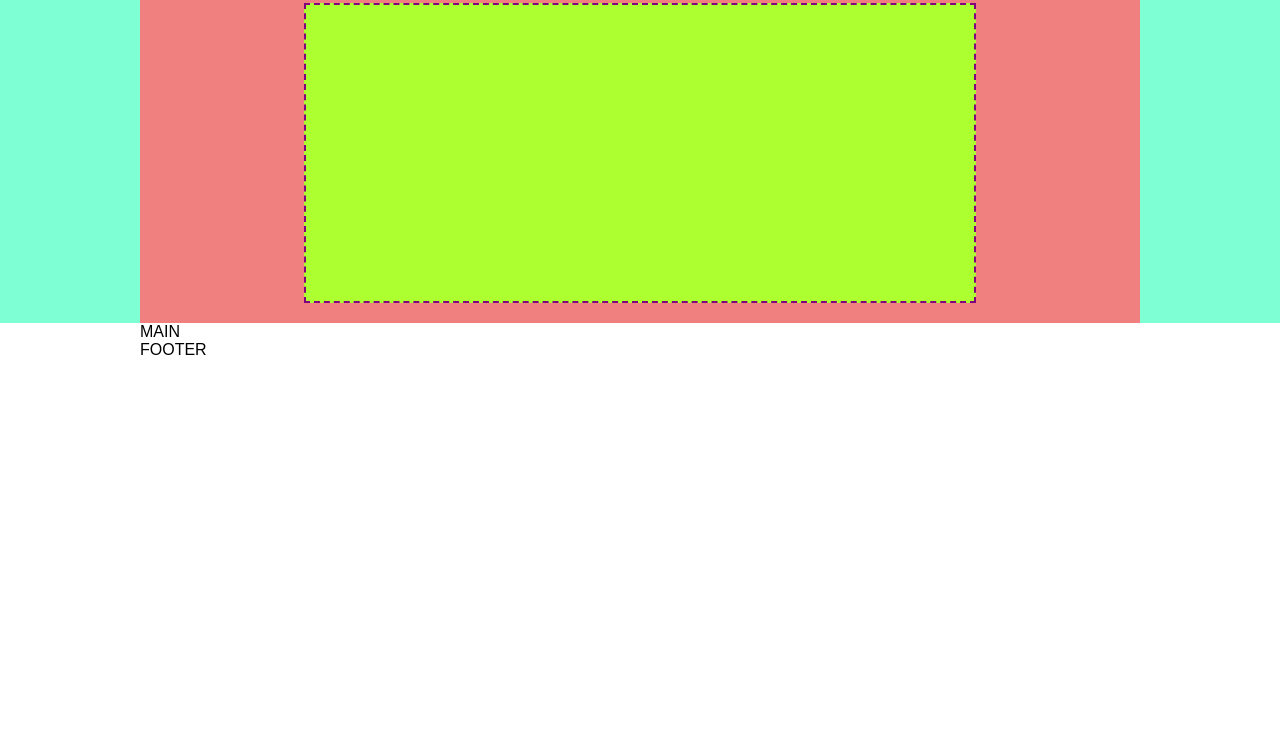
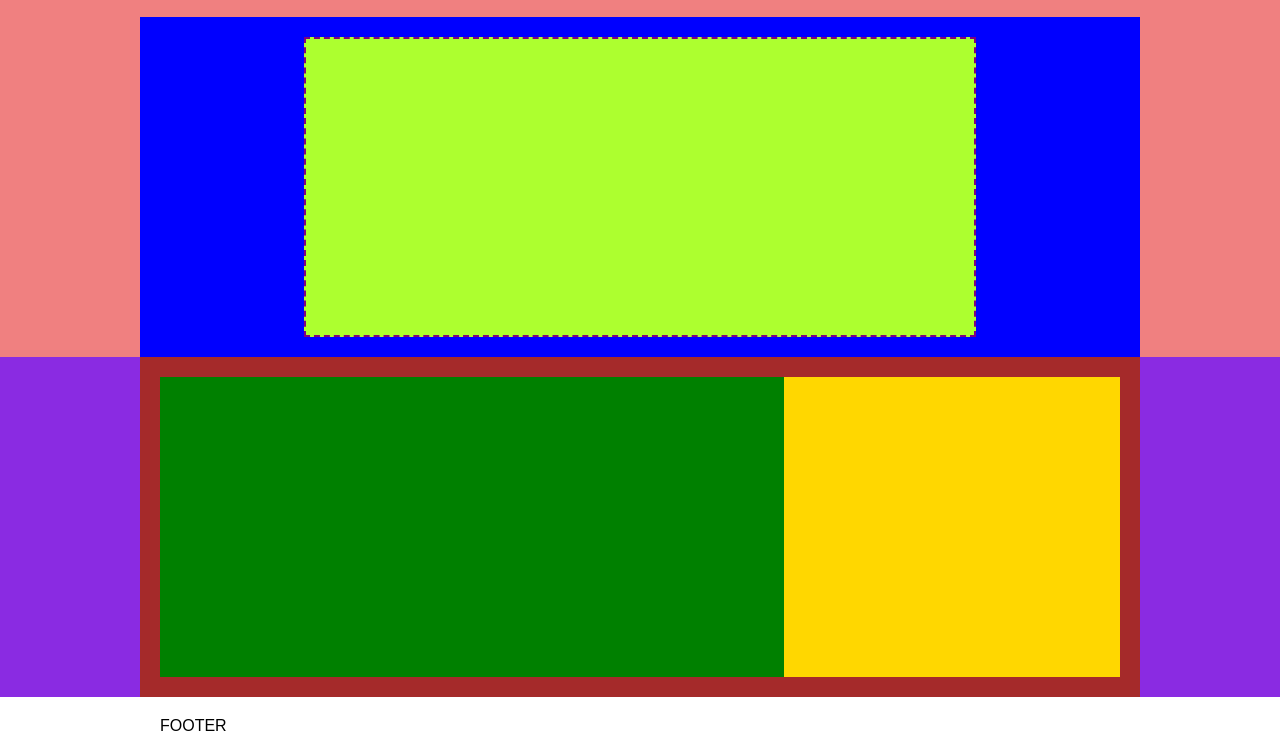
Before and after one commit to Claudio-Pri/htmlcss-struttura-discord, a plain HTML site: page index.html in a window 1280 px wide. Shown: the part 117-872 px from the top of the page. Before the commit the page ends 800 px from the top, so only its background shows below. Drawn offline with Linux system fonts and the light colour scheme.

Commit message:
Prima sezione

```diff
--- a/css/style.css
+++ b/css/style.css
@@ -18,6 +18,7 @@ html {
 .container {
     max-width: 1000px;
     margin: 0 auto;
+    padding: 20px;
 }
 
 .flex-container {
@@ -25,9 +26,7 @@ html {
 }
 
 /* MAIN */
-header div.container {
-    padding: 20px;
-}
+header div.container {}
 
 header {
     background-color: aquamarine;
@@ -62,6 +61,14 @@ nav.flex-container {
     margin: 0 auto;
 }
 
+.first-section aside {
+    width: 65%;
+}
+
+.first-section div {
+    width: 35%;
+}
+
 
 
 /* DEBUG */
@@ -72,9 +79,9 @@ nav.flex-container {
 
 }
 
-.debug header .container {
+.debug header {
     background-color: lightcoral;
-    min-height: 100px;
+    min-height: 50px;
 }
 
 .debug .hero-image {
@@ -82,3 +89,26 @@ nav.flex-container {
     border: 2px dashed purple;
     min-height: 300px;
 }
+
+.debug header .container.sub-section {
+    background-color: blue;
+    min-height: 100px;
+}
+
+.debug .first-section>aside {
+    background-color: green;
+    min-height: 300px;
+}
+
+.debug .first-section div {
+    background-color: gold;
+    min-height: 300px;
+}
+
+.debug .main-debug {
+    background-color: blueviolet;
+}
+
+.debug .flex-container.first-section {
+    background-color: brown;
+}
--- a/index.html
+++ b/index.html
@@ -26,21 +26,26 @@
                 </div>
                 <a href="#" class="login-button flex-item item-25">login</a>
             </nav>
-            <!-- header sub-section -->
+        </div>
+        <!-- header sub-section -->
+        <div class="container sub-section">
             <div class="hero-image">
 
             </div>
+        </div>
 
 
 
-        </div>
+
+
     </header>
     <!-- /header -->
 
     <!-- main -->
-    <main>
-        <div class="container">
-            MAIN
+    <main class="main-debug">
+        <div class="container flex-container first-section">
+            <aside></aside>
+            <div></div>
         </div>
     </main>
     <!-- /main -->
```
